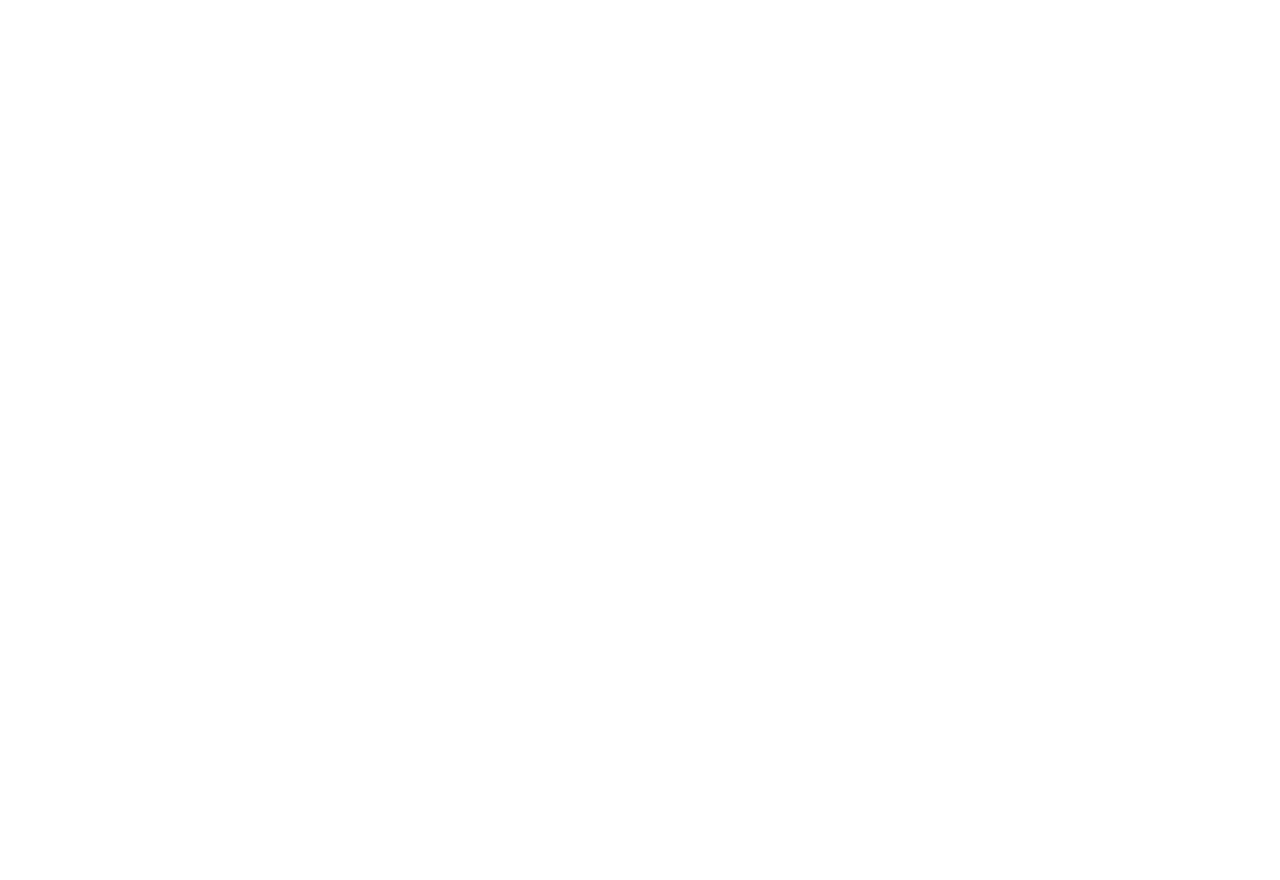
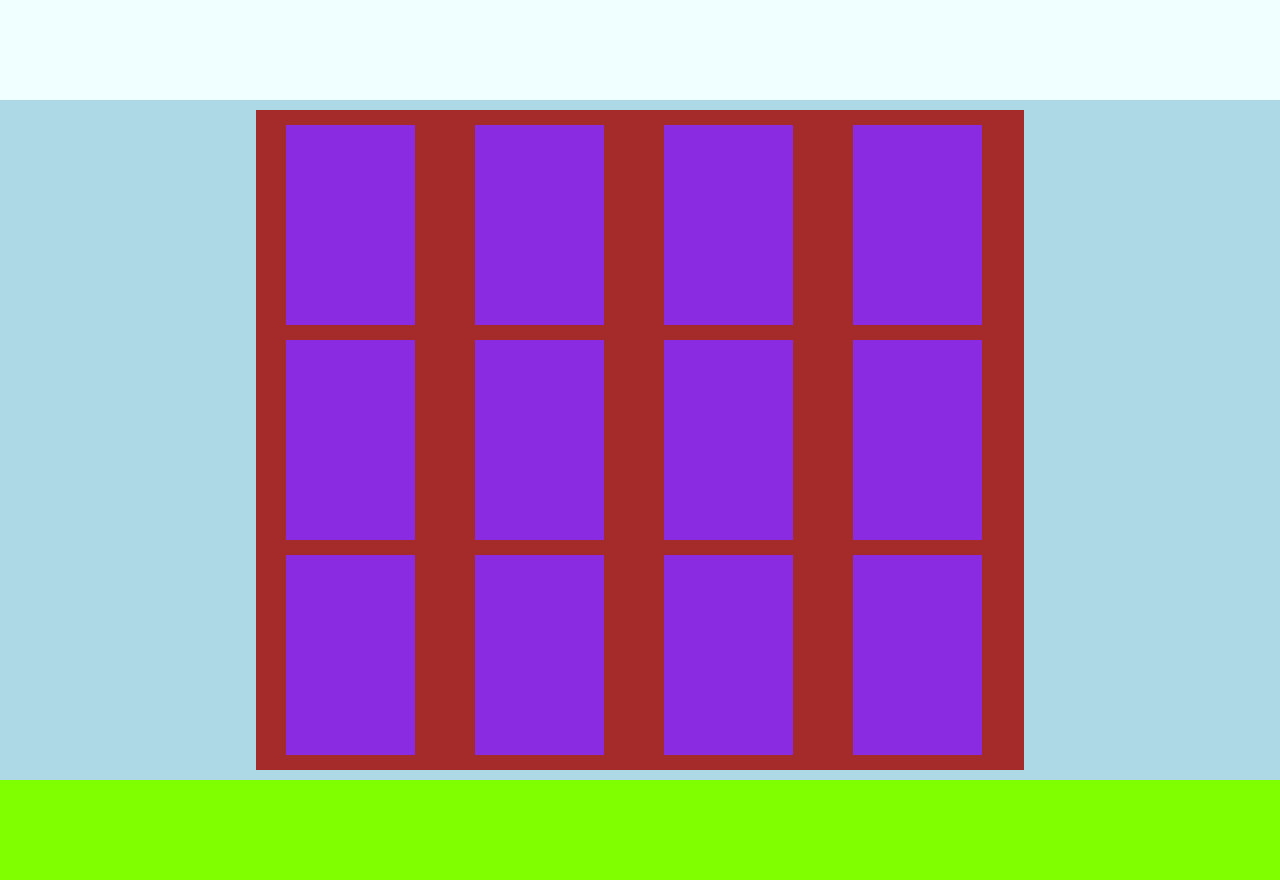
Before and after one commit to PaulDenis/html-css-memory, a plain HTML site: page index.html in a window 1280 px wide. Before the commit the page ends 800 px from the top, so only its background shows below. Drawn offline with Linux system fonts and the light colour scheme.

Commit message:
creato layout a blocchi colorati.

```diff
--- a/css/style.css
+++ b/css/style.css
@@ -1,3 +1,23 @@
+/* debug */
+
+header {
+    background-color: azure;
+}
+
+main {
+    /* height: 800px; */
+    background-color: brown;
+
+}
+
+div {
+    background-color: blueviolet;
+}
+
+footer {
+    background-color: chartreuse;
+}
+
 /* common */
 
 * {
@@ -8,4 +28,59 @@
 
 body {
     font-family: 'Nerko One', cursive, sans-serif;
+    background-color: #add8e6;
 }
+
+.clearfix::after {
+    content: "";
+    display: table;
+    clear: both;
+}
+
+/* header */
+
+header {
+    height: 100px;
+}
+
+/* main */
+
+main {
+    width: 60%;
+    margin: 10px auto;
+}
+
+.col {
+    width: 22%;
+}
+
+#col-1,
+#col-2,
+#col-3,
+#col-4 {
+    float: left;
+    margin: 0 10px;
+}
+/*
+#col-2 {
+    float: left;
+}
+#col-3 {
+    float: left;
+}
+#col-4 {
+    float: left;
+} */
+
+div {
+    height: 200px;
+    margin: 15px 20px;
+    background-color: blueviolet;
+
+}
+
+/* footer */
+
+footer {
+    height: 100px;
+}
--- a/index.html
+++ b/index.html
@@ -10,6 +10,45 @@
     <title>Memory</title>
 </head>
 <body>
+    <!-- Game title -->
+    <header>
+
+    </header>
+    <!-- /Game title -->
+
+    <!-- main content -->
+    <main class="clearfix">
+        <section class="col" id="col-1">
+            <div></div>
+            <div></div>
+            <div></div>
+        </section>
+
+        <section class="col" id="col-2">
+            <div></div>
+            <div></div>
+            <div></div>
+        </section>
+
+        <section class="col" id="col-3">
+            <div></div>
+            <div></div>
+            <div></div>
+        </section>
+
+        <section class="col" id="col-4">
+            <div></div>
+            <div></div>
+            <div></div>
+        </section>
+    </main>
+    <!-- /main content -->
+
+    <!-- footer -->
+    <footer>
+
+    </footer>
+    <!-- /footer -->
 
 </body>
 </html>
```
